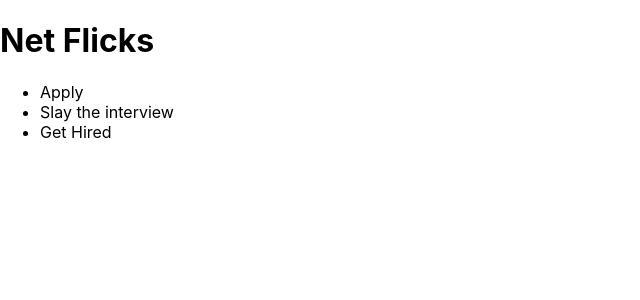
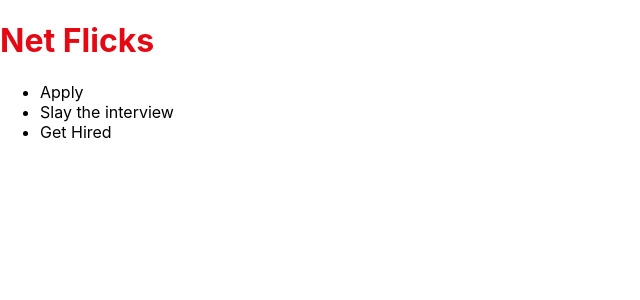
Before and after one commit to McCourtRC/netflicks-cra, a React (Create React App) app: page / in a window 1280 px wide. Shown: the top 300 px of the page, without its empty margins (0-640 px from the left). Built offline with nearby package versions, Linux system fonts and the light colour scheme.

Commit message:
set up theme

```diff
--- a/src/App.tsx
+++ b/src/App.tsx
@@ -1,7 +1,11 @@
 import React from 'react';
+import { ThemeProvider } from '@emotion/react';
+import { Todo } from 'types/todo';
+import { theme } from 'theme';
+import Header from 'components/Header';
 import TodoList from 'components/TodoList';
 
-const mockTodos = [
+const mockTodos: Todo[] = [
   { text: 'Apply' },
   { text: 'Slay the interview' },
   { text: 'Get Hired' },
@@ -9,10 +13,12 @@ const mockTodos = [
 
 const App = () => {
   return (
-    <div className='App'>
-      <h1>Net Flicks</h1>
-      <TodoList todos={mockTodos} />
-    </div>
+    <ThemeProvider theme={theme}>
+      <div className='App'>
+        <Header />
+        <TodoList todos={mockTodos} />
+      </div>
+    </ThemeProvider>
   );
 };
 
```
